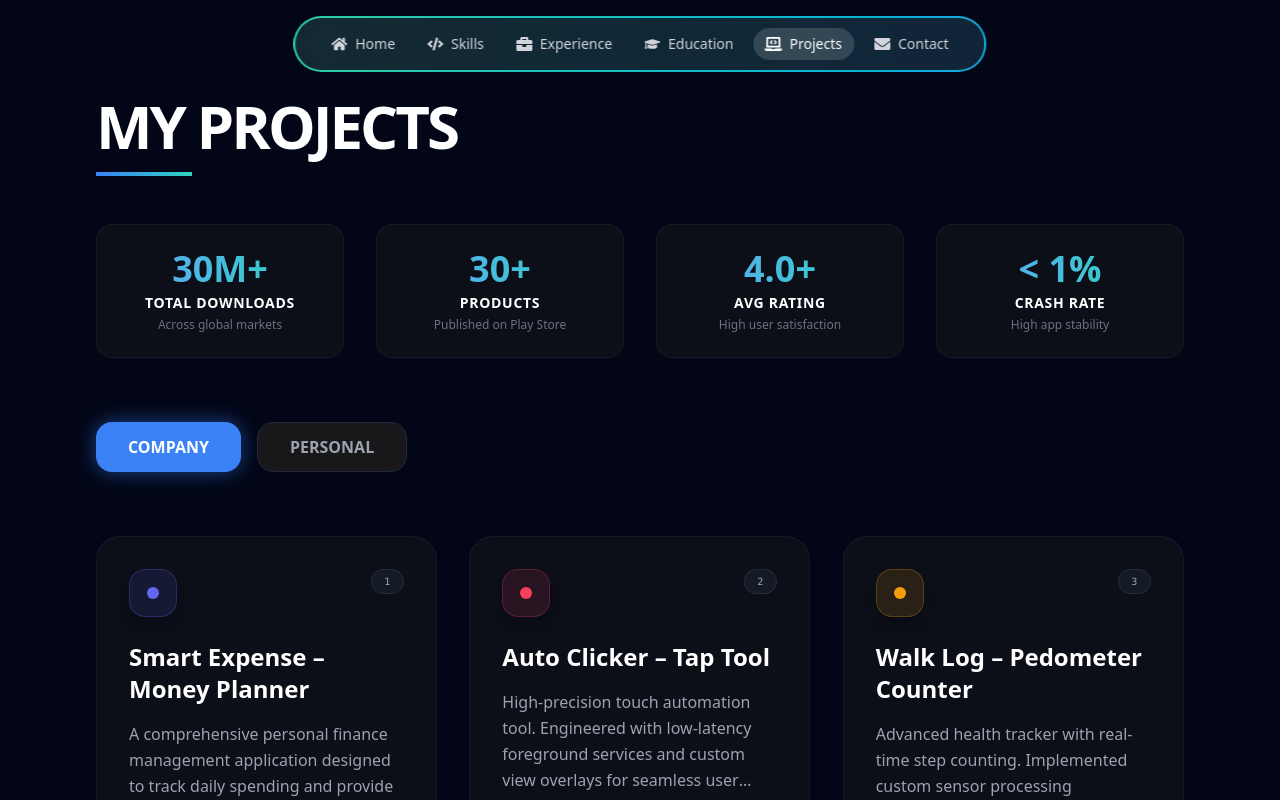
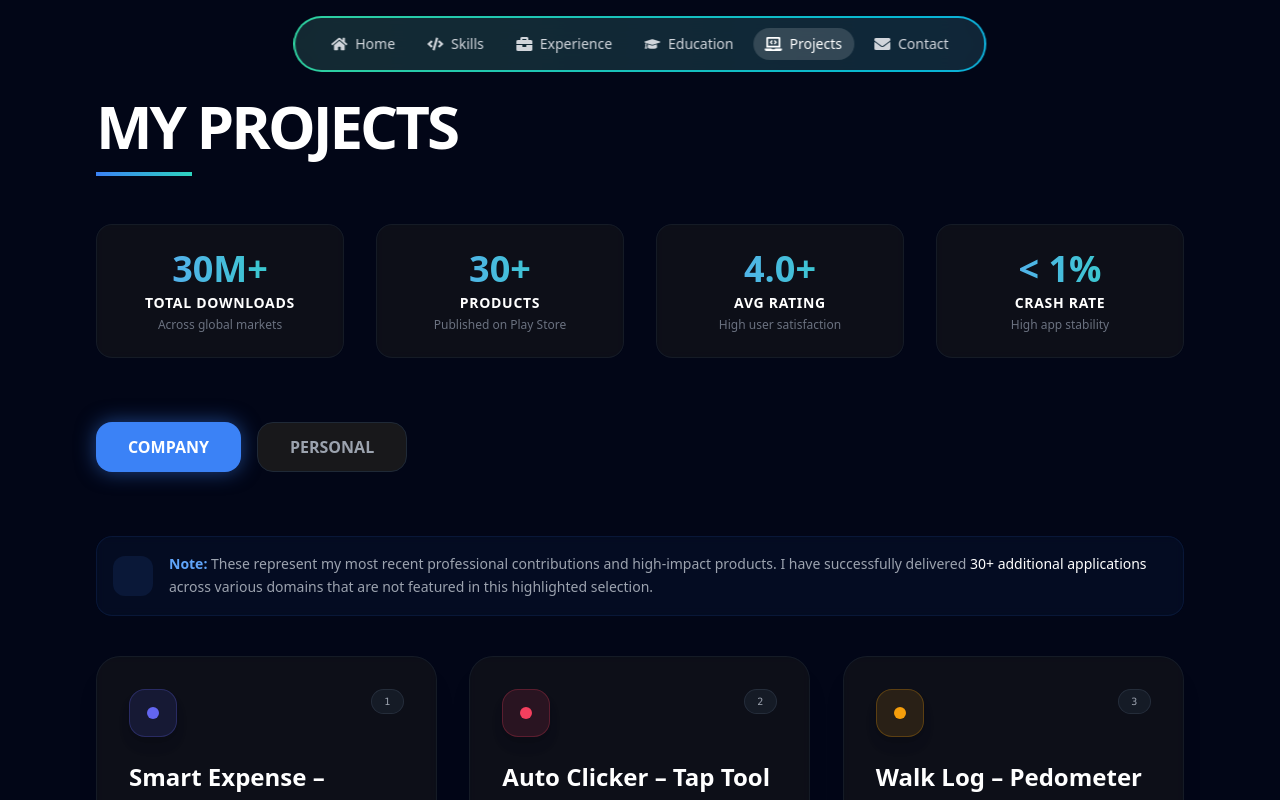
Before and after one commit to nguyenvietcuong0112/nguyenvietcuong_profolio, a React (Vite) app: page /projects in a window 1280 px wide. Shown: the top 800 px of the page. Built offline with nearby package versions, Linux system fonts and the light colour scheme.

Commit message:
fix bugs

```diff
--- a/src/pages/Hero/Hero.jsx
+++ b/src/pages/Hero/Hero.jsx
@@ -305,7 +305,7 @@ const mobileDeveloper = {
                       <div className="window-dot bg-green-500"></div>
                       <span className="ml-2 text-sm text-gray-400 flex items-center gap-2">
                         <i className="fas fa-terminal"></i>
-                        senior-dev.profile
+                        dev.profile
                       </span>
                     </div>
                     <pre className="language-javascript">
--- a/src/pages/Projects/Projects.jsx
+++ b/src/pages/Projects/Projects.jsx
@@ -33,7 +33,7 @@ const projects = [
   },
   {
     title: "Money Tracker: Budget Manager",
-    category: "personal",
+    category: "company",
     description:
       "A Flutter personal finance app focused on intuitive UX and high-performance local data handling. Features multi-wallet management and cloud synchronization.",
     color: "#22c55e",
@@ -61,7 +61,7 @@ const projects = [
   },
   {
     title: "App Lock – Protect Privacy",
-    category: "personal",
+    category: "company",
     description:
       "Privacy-first application utilizing system-level security overlays and biometric authentication to safeguard user data.",
     color: "#3b82f6",
@@ -156,6 +156,21 @@ export default function Projects() {
             PERSONAL
           </button>
         </div>
+
+        {activeTab === "company" && (
+          <motion.div
+            initial={{ opacity: 0, x: -20 }}
+            animate={{ opacity: 1, x: 0 }}
+            className="mb-10 flex items-center gap-4 p-4 rounded-2xl bg-blue-500/5 border border-blue-500/10 backdrop-blur-sm"
+          >
+            <div className="w-10 h-10 rounded-xl bg-blue-500/10 flex items-center justify-center flex-shrink-0">
+              <i className="fas fa-info-circle text-blue-400"></i>
+            </div>
+            <p className="text-gray-400 text-sm leading-relaxed">
+              <span className="text-blue-400 font-bold">Note:</span> These represent my most recent professional contributions and high-impact products. I have successfully delivered <span className="text-white font-medium">30+ additional applications</span> across various domains that are not featured in this highlighted selection.
+            </p>
+          </motion.div>
+        )}
 
         <motion.div
           layout
```
